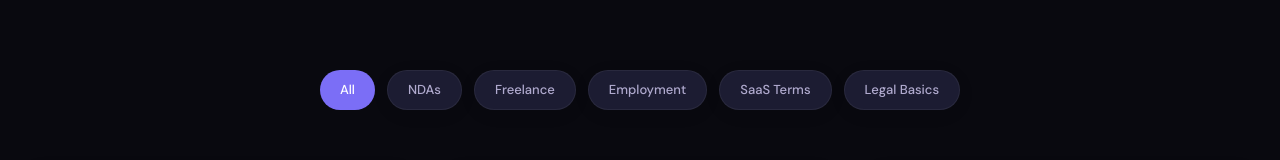
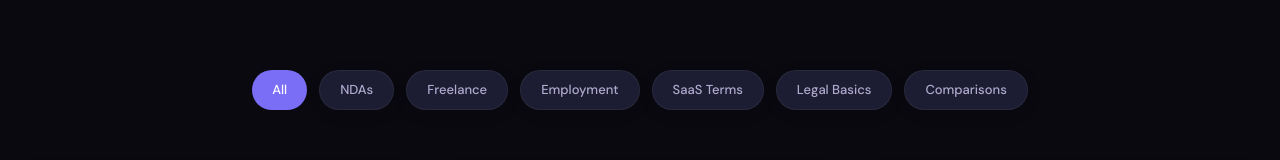
Before and after one commit to shaiz2021/Clauze, a Next.js app: page /blog in a window 1280 px wide. Shown: the part 547-707 px from the top of the page. Built offline with nearby package versions, Linux system fonts and the light colour scheme; no server answers.

Commit message:
feat(blog, robots): add comparisons category
replace static public/robots.txt with Next.js App Router dynamic robots route
update the blog's category filters

```diff
--- a/src/app/blog/page.tsx
+++ b/src/app/blog/page.tsx
@@ -16,7 +16,7 @@ const BLOG_POSTS_LIST = Object.entries(BLOG_POSTS)
   }))
   .sort((a, b) => new Date(b.date).getTime() - new Date(a.date).getTime());
 
-const CATEGORIES = ["All", "NDAs", "Freelance", "Employment", "SaaS Terms", "Legal Basics"];
+const CATEGORIES = ["All", "NDAs", "Freelance", "Employment", "SaaS Terms", "Legal Basics", "Comparisons"];
 
 export default function BlogPage() {
   const [activeCategory, setActiveCategory] = useState("All");
--- /dev/null
+++ b/src/app/robots.ts
@@ -0,0 +1,15 @@
+import { MetadataRoute } from "next";
+import { siteUrl } from "@/lib/site-url";
+
+export default function robots(): MetadataRoute.Robots {
+  return {
+    rules: [
+      {
+        userAgent: "*",
+        allow: "/",
+        disallow: ["/api/", "/dashboard/", "/auth/"],
+      },
+    ],
+    sitemap: `${siteUrl}/sitemap.xml`,
+  };
+}
```
Also changed, not shown: public/robots.txt (deleted).
